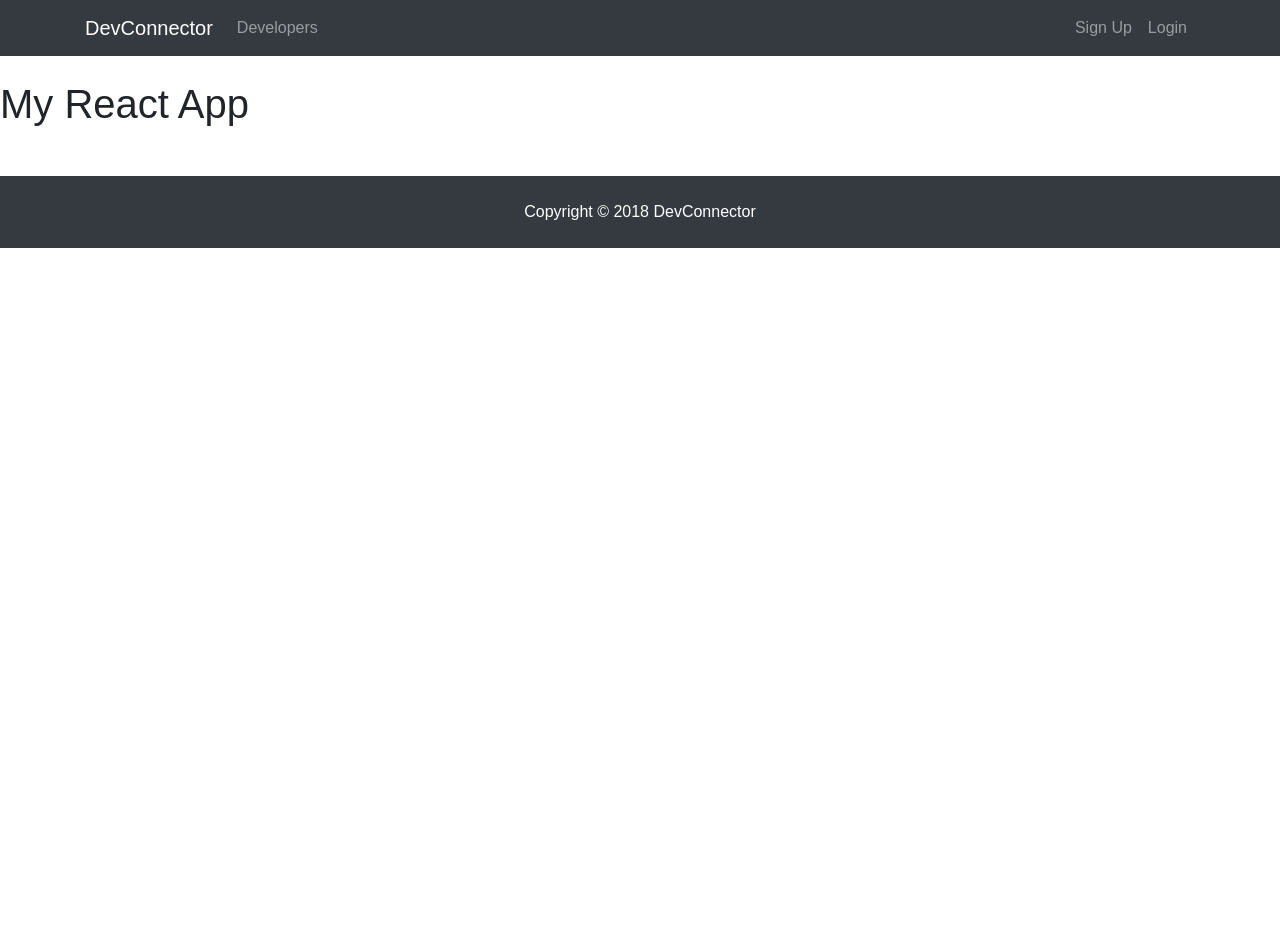
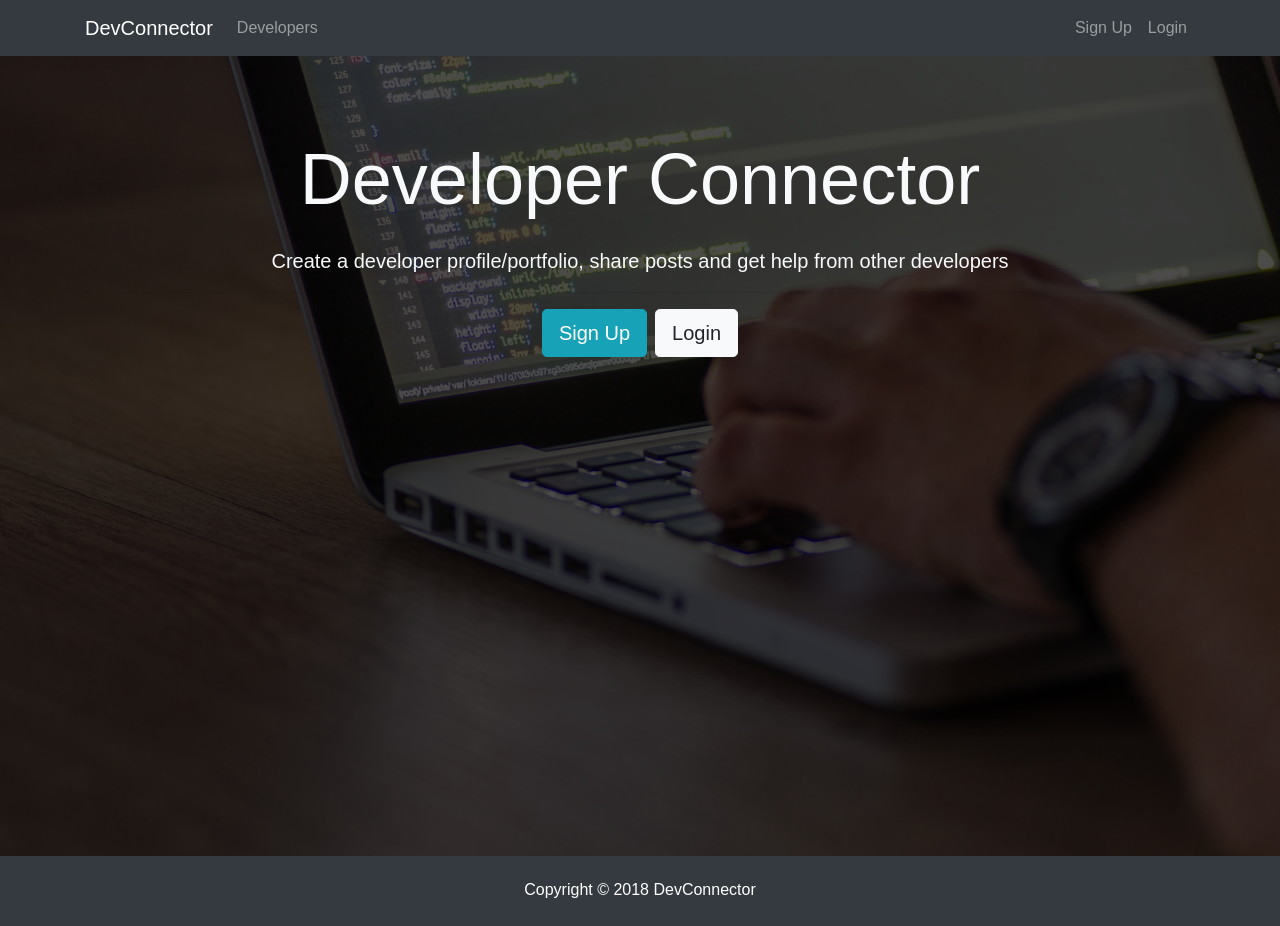
Before and after one commit to Conorrific/MERN-social-app, a React (Create React App) app in the folder client/: page / in a window 1280 px wide. Before the commit the page ends 800 px from the top, so only its background shows below. Built offline with nearby package versions, Linux system fonts and the light colour scheme.

Commit message:
Added landing

```diff
--- a/client/package.json
+++ b/client/package.json
@@ -5,6 +5,7 @@
   "dependencies": {
     "react": "^16.4.1",
     "react-dom": "^16.4.1",
+    "react-router-dom": "^4.3.1",
     "react-scripts": "1.1.4"
   },
   "scripts": {
--- a/client/src/App.js
+++ b/client/src/App.js
@@ -2,6 +2,7 @@
 
 import Navbar from "./components/layout/Navbar";
 import Footer from "./components/layout/Footer";
+import Landing from "./components/layout/Landing";
 
 import "./App.css";
 
@@ -10,7 +11,7 @@
     return (
       <div className="App">
         <Navbar />
-        <h1>My React App</h1>
+        <Landing />
         <Footer />
       </div>
     );
--- a/client/src/components/layout/Landing.js
+++ b/client/src/components/layout/Landing.js
@@ -0,0 +1,33 @@
+import React, { Component } from "react";
+
+class Landing extends Component {
+  render() {
+    return (
+      <div className="landing">
+        <div className="dark-overlay landing-inner text-light">
+          <div className="container">
+            <div className="row">
+              <div className="col-md-12 text-center">
+                <h1 className="display-3 mb-4">Developer Connector</h1>
+                <p className="lead">
+                  {" "}
+                  Create a developer profile/portfolio, share posts and get help
+                  from other developers
+                </p>
+                <hr />
+                <a href="register.html" className="btn btn-lg btn-info mr-2">
+                  Sign Up
+                </a>
+                <a href="login.html" className="btn btn-lg btn-light">
+                  Login
+                </a>
+              </div>
+            </div>
+          </div>
+        </div>
+      </div>
+    );
+  }
+}
+
+export default Landing;
```
